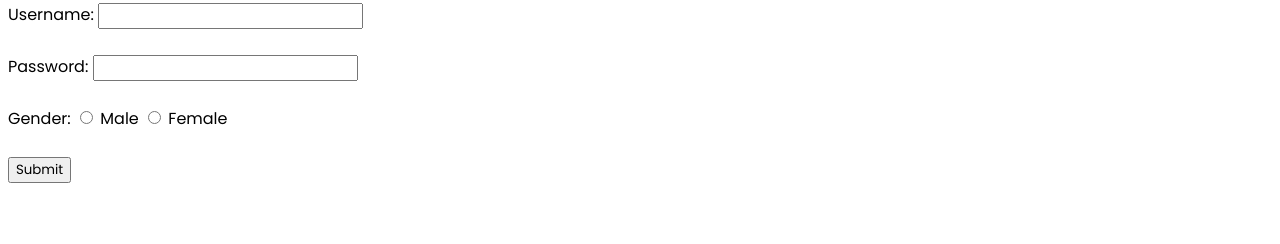
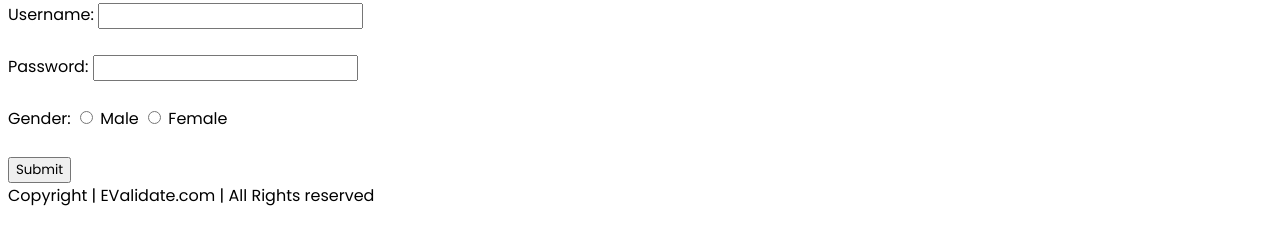
Before and after one commit to shikha033/Email-validator, a plain HTML site: page index.html in a window 1280 px wide. Shown: the part 242-486 px from the top of the page. Drawn offline with Linux system fonts and the light colour scheme; a web font is replaced by a local one.

Commit message:
Update index.html

```diff
--- a/index.html
+++ b/index.html
@@ -47,6 +47,13 @@
 
                 <!-- Submit button -->
                 <input class="btn" type="submit" value="Submit">
+              </form>
+
+    </main>
+
+    <footer>
+        Copyright | EValidate.com | All Rights reserved
+    </footer>
     <script src="js/index.js"></script>
 </body>
 
```
